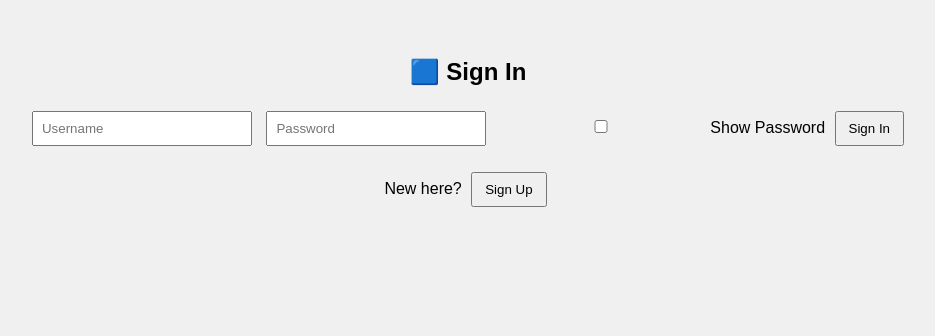
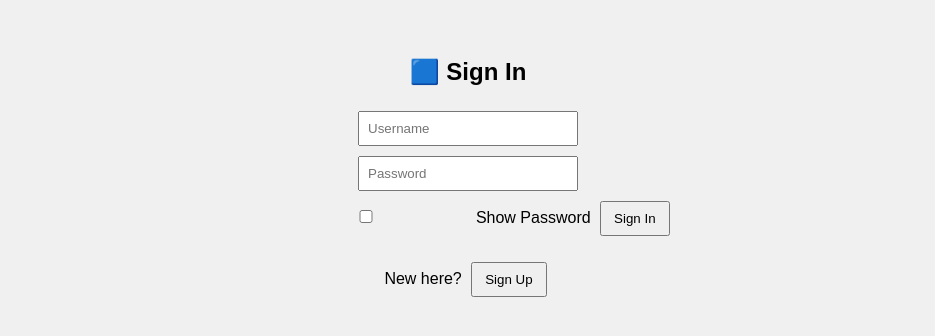
Before and after one commit to Tejas1420/Chat_App, a website with bundled scripts: page frontend/index.html in a window 1280 px wide. Both pictures are taken after a click on the button "Sign In". Shown: the whole page, without its empty margins (172-1107 px from the left). Built offline with nearby package versions, Linux system fonts and the light colour scheme; no server answers.

Commit message:
Made it a bit more stylish[debug 1]

```diff
--- a/frontend/index.html
+++ b/frontend/index.html
@@ -29,8 +29,8 @@
 <!-- 🟦 Sign In Screen -->
 <div id="signin-screen" class="screen">
   <h2>🟦 Sign In</h2>
-  <input id="signin-username" placeholder="Username" />
-  <input id="signin-password" type="password" placeholder="Password" />
+  <input id="signin-username" placeholder="Username" /> <br>
+  <input id="signin-password" type="password" placeholder="Password" /> <br>
   <label>
     <input type="checkbox" id="signin-show-password" onclick="togglePassword('signin-password', null, this)">
     Show Password
```
